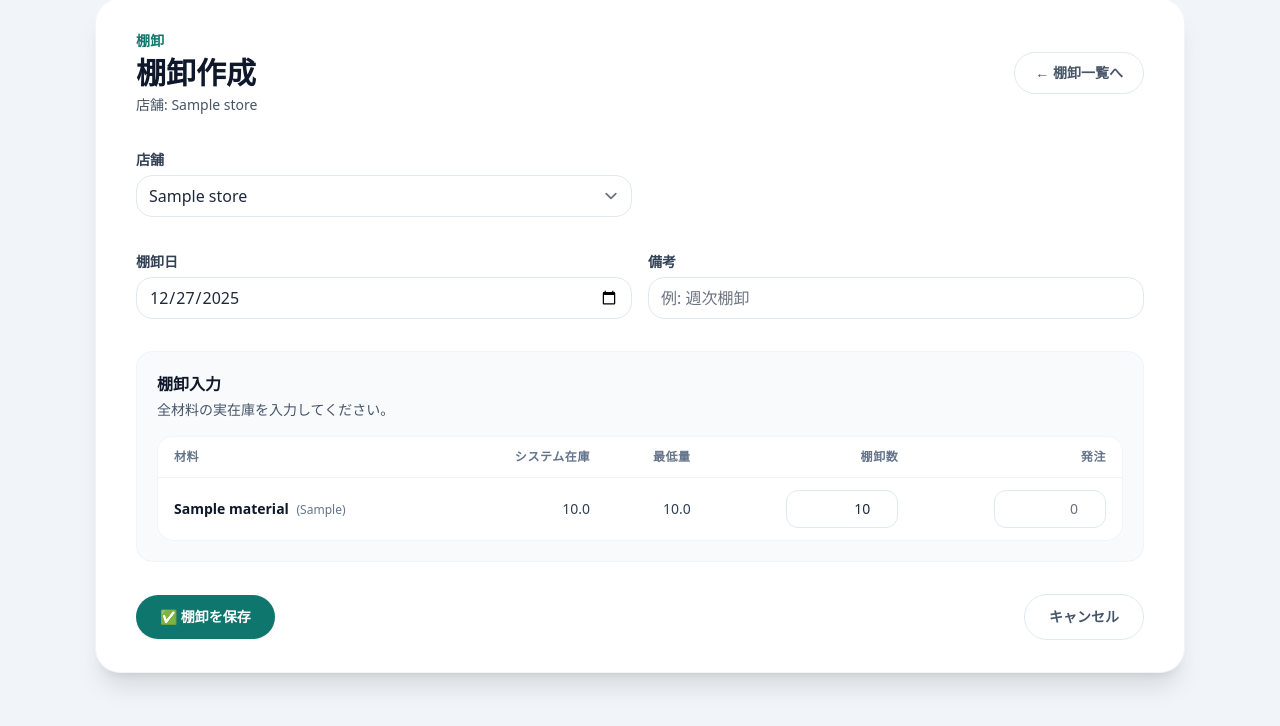
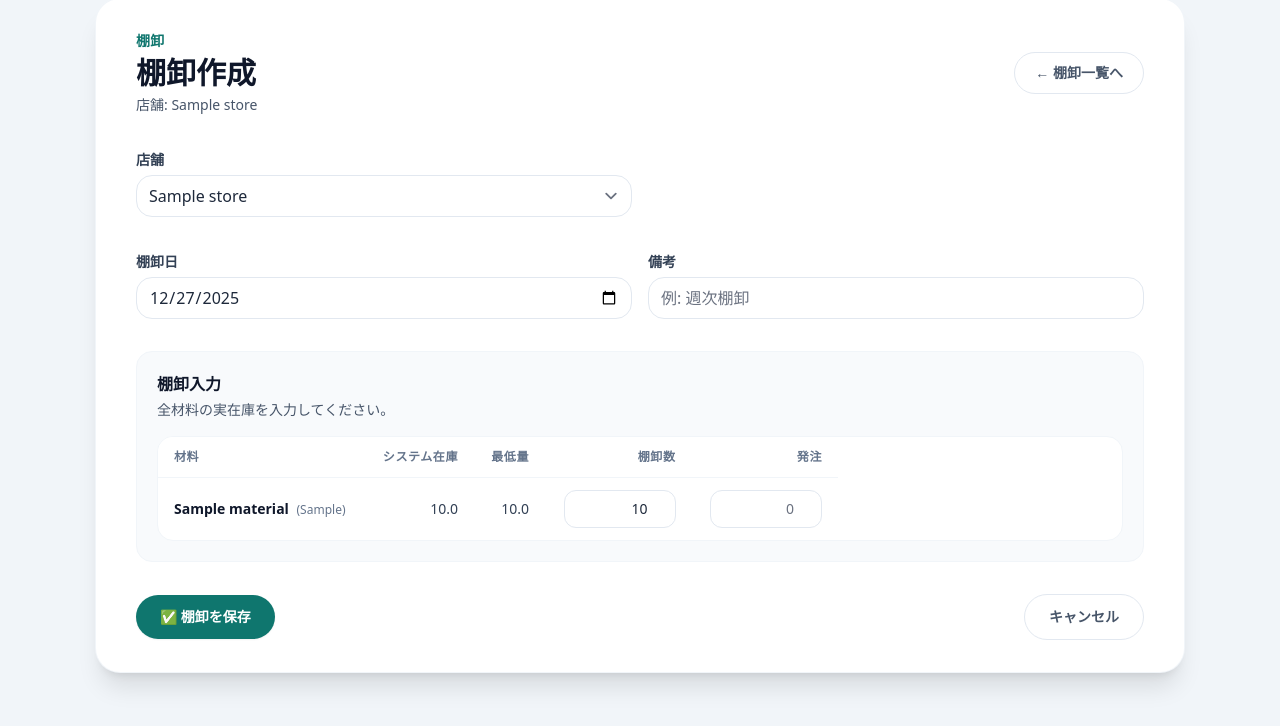
Before and after one commit to KohtaroNishimura/inventory_control_app, a Flask app: page /stocktakes/add in a window 1280 px wide. Shown: the part 33-759 px from the top of the page. Run offline with Flask 3, Linux system fonts and the light colour scheme; a user stored in the database is signed in; tables that the repository leaves empty hold one stand-in row (values such as "Sample post"); some libraries are stand-ins or nearby versions.

Commit message:
要確認フラグを削除 横スクロール可能にしてテーブルの最小幅を確保

```diff
--- a/app.py
+++ b/app.py
@@ -914,8 +914,7 @@ def build_stocktake_line_message(session, store_name, items, order_items):
                 qty = item.get("counted_quantity")
                 qty_text = f"{float(qty):g}" if qty is not None else "不明"
                 unit_text = item.get("unit") or ""
-                flag = " (要確認)" if qty == 0 else ""
-                lines.append(f"- {item['material_name']}: {qty_text} {unit_text}{flag}")
+                lines.append(f"- {item['material_name']}: {qty_text} {unit_text}")
 
         notes = (session.get("notes") or "").strip()
         if notes:
--- a/templates/stocktake_add.html
+++ b/templates/stocktake_add.html
@@ -58,8 +58,8 @@
                     </div>
                 </div>
 
-                <div class="mt-4 overflow-hidden rounded-2xl border border-slate-100 bg-white">
-                    <table class="min-w-full divide-y divide-slate-100">
+                <div class="mt-4 overflow-x-auto rounded-2xl border border-slate-100 bg-white">
+                    <table class="min-w-[680px] divide-y divide-slate-100">
                         <thead class="bg-white">
                             <tr>
                                 <th class="px-4 py-3 text-left text-xs font-semibold uppercase tracking-wider text-slate-500">材料</th>
--- a/templates/stocktake_edit.html
+++ b/templates/stocktake_edit.html
@@ -49,8 +49,8 @@
                     <p class="text-sm text-slate-600">棚卸数は小数対応、発注は整数です。</p>
                 </div>
 
-                <div class="mt-4 overflow-hidden rounded-2xl border border-slate-100 bg-white">
-                    <table class="min-w-full divide-y divide-slate-100">
+                <div class="mt-4 overflow-x-auto rounded-2xl border border-slate-100 bg-white">
+                    <table class="min-w-[680px] divide-y divide-slate-100">
                         <thead class="bg-white">
                             <tr>
                                 <th class="px-4 py-3 text-left text-xs font-semibold uppercase tracking-wider text-slate-500">材料</th>
```
